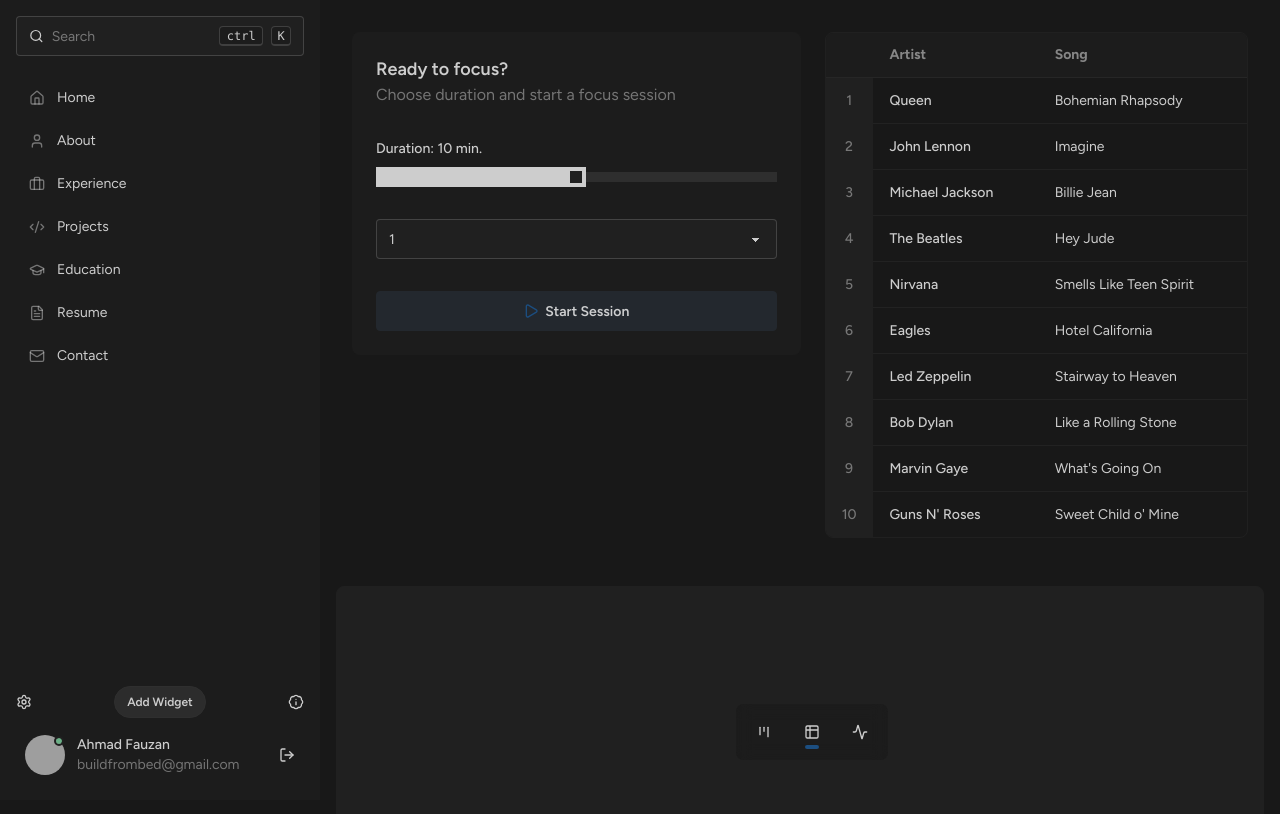
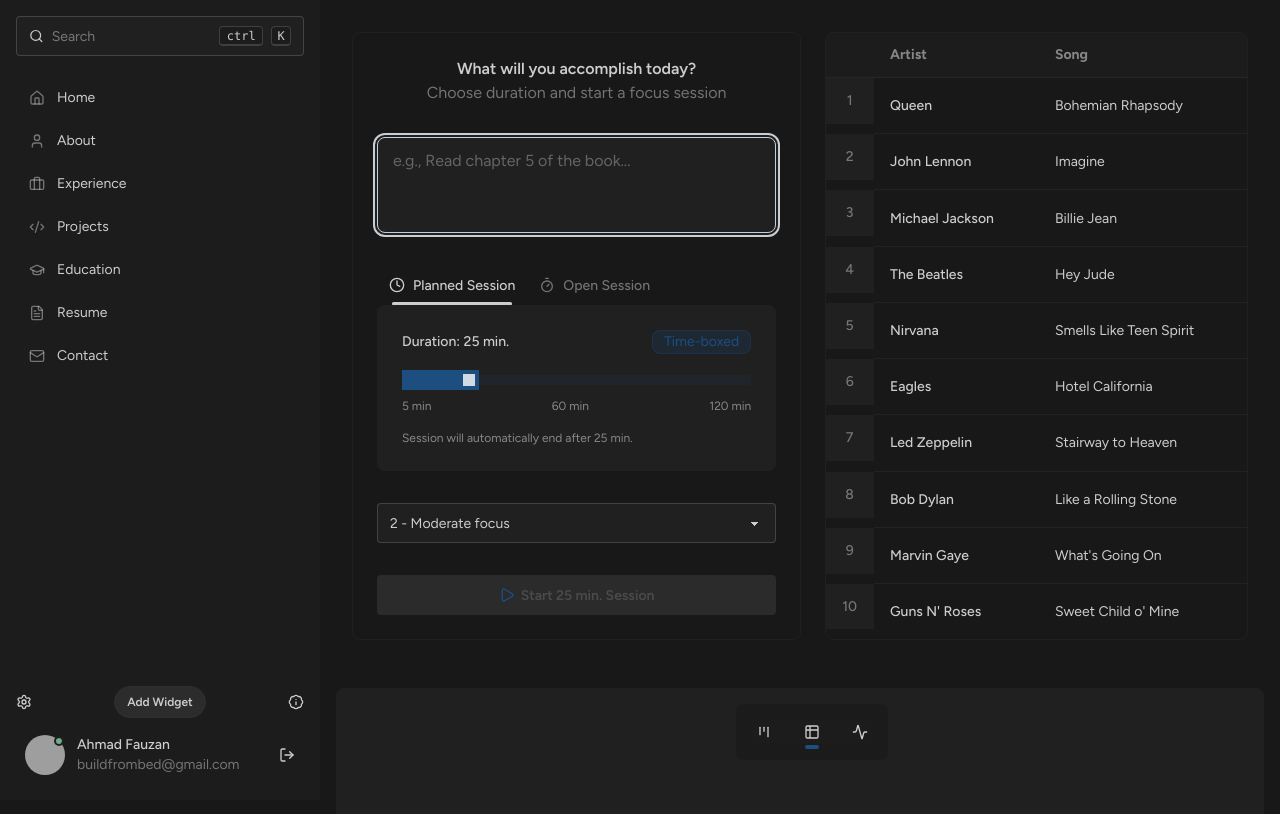
Before and after one commit to vaujan/deepflow, a Next.js app: page /home in a window 1280 px wide. Shown: the top 814 px of the page. Built offline with nearby package versions, Linux system fonts and the light colour scheme; grey boxes are pictures that could not be loaded.

Commit message:
add session component

```diff
--- a/src/components/ui/session-card.tsx
+++ b/src/components/ui/session-card.tsx
@@ -1,33 +1,214 @@
-import { Play } from "lucide-react";
-import React from "react";
+"use client";
+
+import { Play, Clock, Timer, Target } from "lucide-react";
+import React, { useState, useEffect, useRef } from "react";
 
 export default function SessionCard() {
+	const [duration, setDuration] = useState(25);
+	const [focusLevel, setFocusLevel] = useState("2");
+	const [goal, setGoal] = useState("");
+	const [currentPlaceholderIndex, setCurrentPlaceholderIndex] = useState(0);
+	const textareaRef = useRef<HTMLTextAreaElement>(null);
+
+	const placeholders = [
+		"e.g., Complete the project proposal...",
+		"e.g., Read chapter 5 of the book...",
+		"e.g., Write 500 words for the blog...",
+		"e.g., Review and fix 3 bugs...",
+		"e.g., Design the landing page...",
+		"e.g., Practice piano for 30 minutes...",
+	];
+
+	// Auto-focus textarea when component mounts
+	useEffect(() => {
+		if (textareaRef.current) {
+			textareaRef.current.focus();
+		}
+	}, []);
+
+	// Rotate placeholders every 3 seconds
+	useEffect(() => {
+		const interval = setInterval(() => {
+			setCurrentPlaceholderIndex((prev) => (prev + 1) % placeholders.length);
+		}, 3000);
+
+		return () => clearInterval(interval);
+	}, [placeholders.length]);
+
+	const handleDurationChange = (e: React.ChangeEvent<HTMLInputElement>) => {
+		setDuration(parseInt(e.target.value));
+	};
+
+	const handleFocusLevelChange = (e: React.ChangeEvent<HTMLSelectElement>) => {
+		setFocusLevel(e.target.value);
+	};
+
+	const handleGoalChange = (e: React.ChangeEvent<HTMLTextAreaElement>) => {
+		setGoal(e.target.value);
+	};
+
+	const handleKeyDown = (e: React.KeyboardEvent<HTMLTextAreaElement>) => {
+		if (e.key === "Enter" && e.ctrlKey && isGoalValid) {
+			// Ctrl+Enter to start session
+			e.preventDefault();
+			// TODO: Implement session start logic
+			console.log("Starting session with Ctrl+Enter");
+		}
+	};
+
+	const formatTime = (minutes: number) => {
+		if (minutes < 60) {
+			return `${minutes} min.`;
+		}
+		const hours = Math.floor(minutes / 60);
+		const mins = minutes % 60;
+		return `${hours}h ${mins > 0 ? `${mins}m` : ""}`.trim();
+	};
+
+	const isGoalValid = goal.trim().length > 0;
+	const goalPreview = goal.trim().slice(0, 30);
+
 	return (
-		<div className="card max-w-xl w-full bg-base-200 p-6 gap-8">
-			<div className="flex flex-col">
-				<h1 className="card-title">Ready to focus?</h1>
+		<div className="card max-w-xl w-full border-base-100 border bg-transparent p-6 gap-8">
+			<div className="flex flex-col text-center">
+				<h1 className="font-semibold">What will you accomplish today?</h1>
 				<p className="text-base-content/50">
 					Choose duration and start a focus session
 				</p>
 			</div>
 
-			<div className="flex flex-col gap-2">
-				<div className="flex text-sm justify-between">
-					<p className="font-medium">Duration: 10 min.</p>
+			{/* Goal Input - Center of the Component */}
+			<div className="flex flex-col space-y-3">
+				<div className="relative">
+					<textarea
+						ref={textareaRef}
+						id="goal"
+						placeholder=""
+						value={goal}
+						onChange={handleGoalChange}
+						onKeyDown={handleKeyDown}
+						className={`textarea rounded-box textarea-md bg-base-100/50 backdrop-blur-sm w-full h-24 resize-none transition-all duration-200 focus:bg-base-100 focus:ring-2 focus:ring-primary/20 ${
+							!isGoalValid && goal.length > 0 ? "textarea-error" : ""
+						}`}
+						required
+					/>
+					{!goal && (
+						<div className="absolute inset-0 pointer-events-none flex items-start px-4 py-3">
+							<div className="h-6 overflow-hidden">
+								<div
+									className="text-base-content/40 transition-transform duration-500 ease-in-out"
+									style={{
+										transform: `translateY(-${
+											currentPlaceholderIndex * 1.5
+										}rem)`,
+									}}
+								>
+									{placeholders.map((placeholder, index) => (
+										<div key={index} className="h-6 flex items-center">
+											{placeholder}
+										</div>
+									))}
+								</div>
+							</div>
+						</div>
+					)}
 				</div>
-				<input type="range" step={10} className="range range-sm w-full" />
+				{!isGoalValid && goal.length > 0 && (
+					<p className="text-error text-sm">
+						Please enter your goal to continue
+					</p>
+				)}
+				{goal.trim().length > 0 && (
+					<div className="flex justify-start items-center text-xs text-base-content/60">
+						<span>{goal.length}/200 characters</span>
+					</div>
+				)}
 			</div>
 
-			<select defaultValue="Pick a color" className="select w-full">
+			{/* Session Mode Tabs */}
+			<div className="tabs tabs-border">
+				<label className="tab font-medium">
+					<input type="radio" name="session_tabs" defaultChecked />
+					<Clock className="size-4 me-2" />
+					Planned Session
+				</label>
+				<div className="tab-content rounded-box bg-base-100 p-6">
+					{/* Planned Session Mode */}
+					<div className="space-y-4">
+						<div className="flex text-sm justify-between items-center">
+							<p className="font-medium">Duration: {formatTime(duration)}</p>
+							<span className="badge rounded-box bg-primary/20 text-primary border-primary/30">
+								Time-boxed
+							</span>
+						</div>
+						<div className="space-y-2">
+							<input
+								type="range"
+								min="5"
+								max="120"
+								step={5}
+								value={duration}
+								onChange={handleDurationChange}
+								className="range range-sm range-primary w-full"
+							/>
+							<div className="flex justify-between text-xs text-base-content/60">
+								<span>5 min</span>
+								<span>60 min</span>
+								<span>120 min</span>
+							</div>
+						</div>
+						<p className="text-xs text-base-content/60">
+							Session will automatically end after {formatTime(duration)}
+						</p>
+					</div>
+				</div>
+
+				<label className="font-medium tab">
+					<input type="radio" name="session_tabs" />
+					<Timer className="size-4 me-2" />
+					Open Session
+				</label>
+				<div className="tab-content rounded-box bg-base-100 p-6">
+					{/* Open Session Mode */}
+					<div className="space-y-4">
+						<div className="flex text-sm justify-between items-center">
+							<p className="font-medium">Flow-based session</p>
+							<span className="badge rounded-box bg-secondary/20 text-secondary border-secondary/30">
+								No time limit
+							</span>
+						</div>
+						<div className="bg-base-200 p-3 rounded-box text-center">
+							<p className="text-sm text-base-content/70">
+								Start when ready, end when you naturally complete your task
+							</p>
+						</div>
+						<p className="text-xs text-base-content/60">
+							Timer will count up from zero until you manually stop
+						</p>
+					</div>
+				</div>
+			</div>
+
+			<select
+				value={focusLevel}
+				onChange={handleFocusLevelChange}
+				className="select w-full"
+			>
 				<option disabled={true}>Your focus level</option>
-				<option>1</option>
-				<option>2</option>
-				<option>3</option>
+				<option value="1">1 - Light focus</option>
+				<option value="2">2 - Moderate focus</option>
+				<option value="3">3 - Deep focus</option>
 			</select>
 
 			<div className="card-actions">
-				<button className="btn btn-block btn-neutral">
-					<Play className="size-4 text-primary" /> Start Session
+				<button
+					className={`btn btn-block transition-all duration-200 ${
+						isGoalValid ? "btn-neutral hover:scale-[1.02]" : "btn-disabled"
+					}`}
+					disabled={!isGoalValid}
+				>
+					<Play className="size-4 text-primary" />
+					Start {duration ? `${formatTime(duration)}` : "Open"} Session
 				</button>
 			</div>
 		</div>
```
